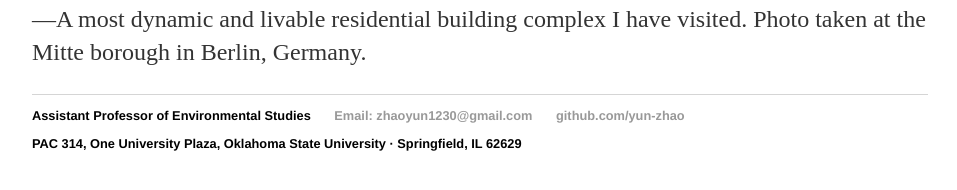
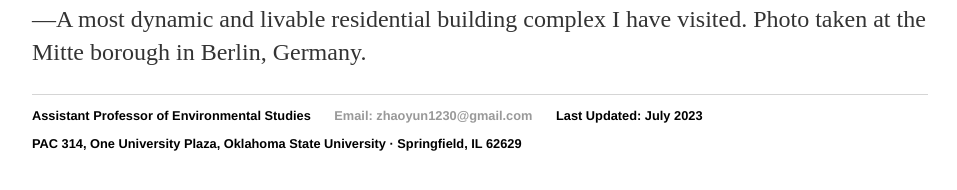
Before and after one commit to yun-zhao/yun-zhao.github.io, a Jekyll site: the page built from index.html, in a window 1280 px wide. Shown: the part 676-866 px from the top of the page, without its empty margins (160-1117 px from the left). Built offline with Jekyll 4.4.1, drawn with Linux system fonts in a browser that asks for light colours.

Commit message:
Update default.html

```diff
--- a/_layouts/default.html
+++ b/_layouts/default.html
@@ -30,7 +30,7 @@
    <ul>
    <li>Assistant Professor of Environmental Studies</li>
    <li><a href="mailto:zhaoyun1230@gmail.com">Email: zhaoyun1230@gmail.com</a></li>
-   <li><a href="https://github.com/yun-zhao"  target="_blank">github.com/yun-zhao</a></li>
+   <li>Last Updated: July 2023</li>
    </ul>
    <ul>
 
```
